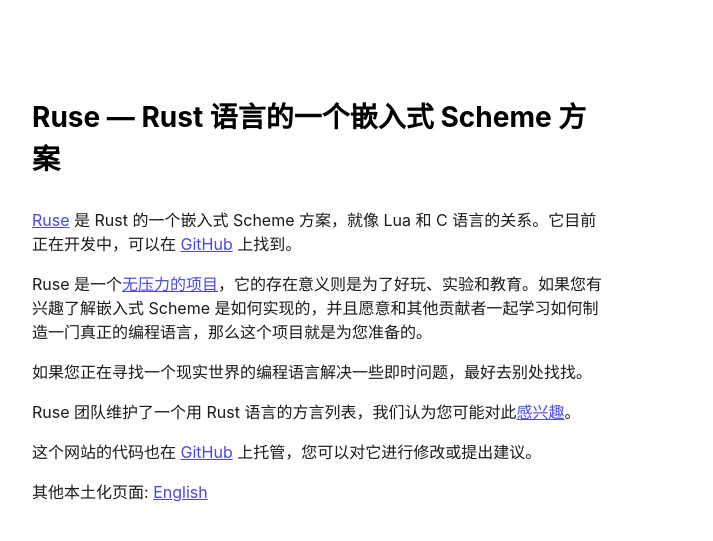
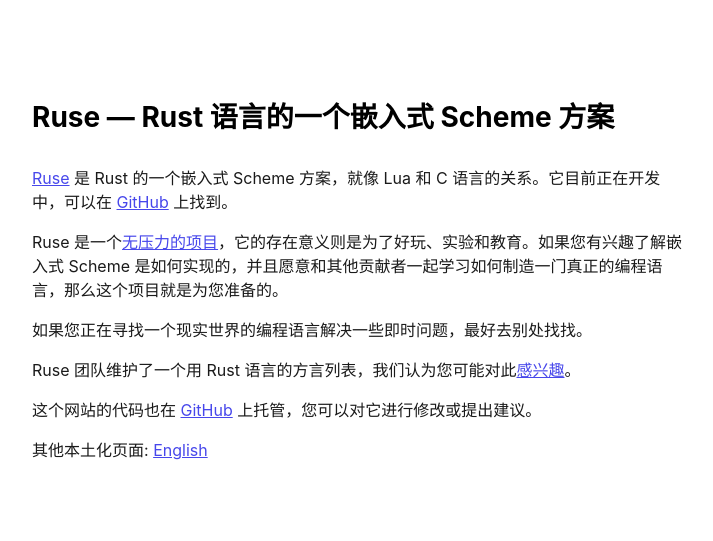
Before and after one commit to alilleybrinker/ruse-lang.github.io, a Jekyll site: the page built from zh-CN/index.md, in a window 1280 px wide. Shown: the top 541 px of the page, without its empty margins (64-777 px from the left). Built offline with Jekyll 4.4.1, drawn with Linux system fonts in a browser that asks for light colours.

Commit message:
More small changes

```diff
--- a/_includes/footer.html
+++ b/_includes/footer.html
@@ -1,3 +1 @@
-<p>Our site in other languages:
-    <a href="/zh-CN/">简体中文</a>
-</p>
+<footer><p>Our site in other languages: <a href="/zh-CN/">简体中文</a></p></footer>
--- a/_sass/components/_container.scss
+++ b/_sass/components/_container.scss
@@ -7,8 +7,8 @@
 .container {
     margin: 1rem;
 
-    @media screen and (min-width: 44rem) {
-        width: 36rem;
+    @media screen and (min-width: 49rem) {
+        width: 41rem;
         margin: 6rem;
     }
 }
@@ -33,7 +33,7 @@
 }
 
 .media-figure {
-    margin-right: 1em;
+    margin-right: 2em;
 }
 
 .media-body {
@@ -81,3 +81,12 @@
 .clearfix {
     clear: both;
 }
+
+footer {
+    font-size: 0.8rem;
+    line-height: 1.5em;
+
+    padding-top: 2rem;
+    border-top: 1px solid hsla(240, 80%, 95%, 1);
+    margin-top: 2rem;
+}
```
Also changed, not shown: _layouts/default.html (+4 -3 lines).
